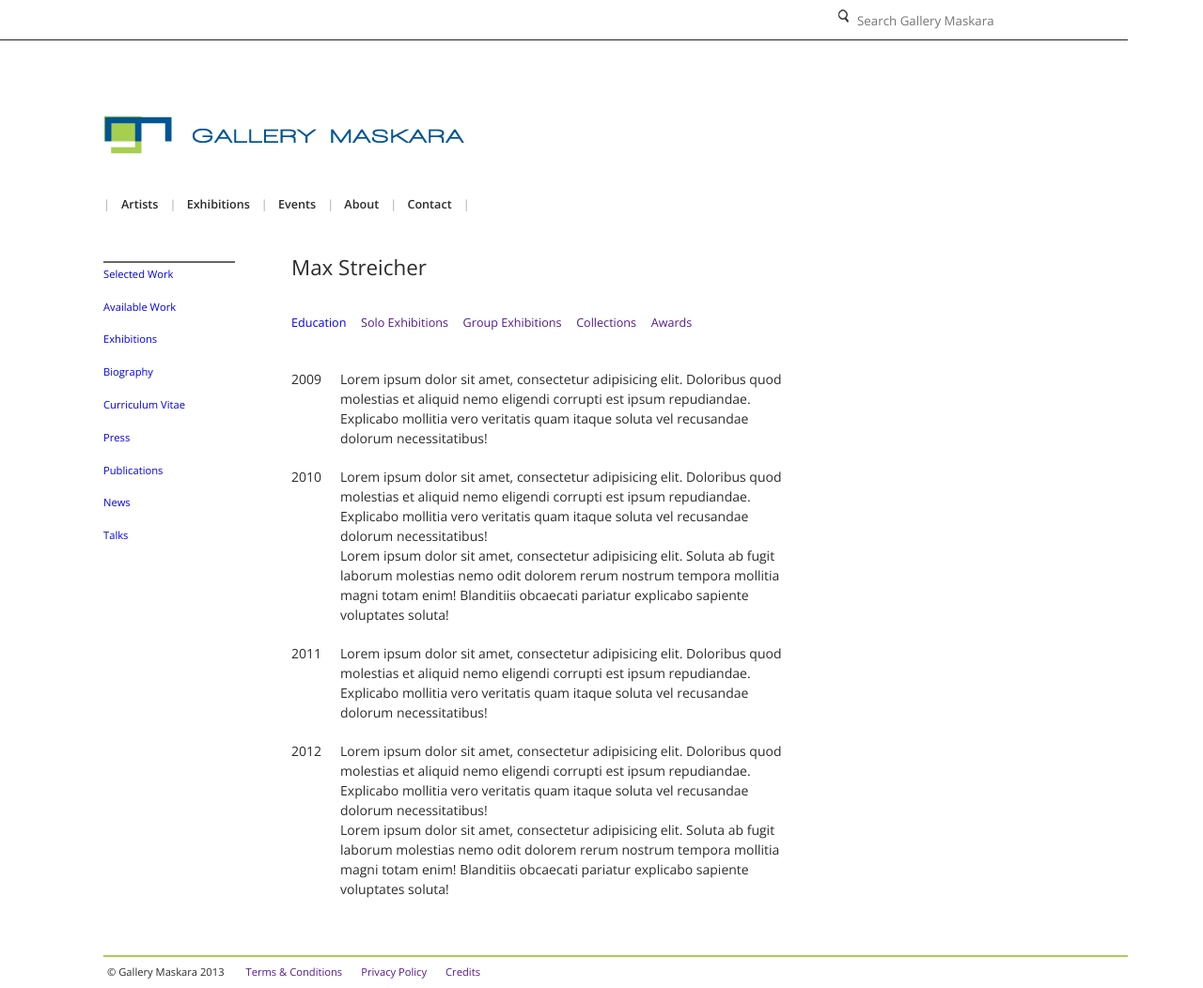
After one commit to batpad/gallerym, a Django app: template templates/cv.html in a window 1280 px wide. The commit adds this page. Shown: the whole page at 94% size. Run offline with Django 3.2, Linux system fonts and the light colour scheme; the template is opened without the code that fills it, so the values that code supplies are empty; parts of the project's set-up code (start-up, migrations or seed data) failed here and were passed over.

Commit message:
added cv page

```diff
--- a/static/css/flexslider.css
+++ b/static/css/flexslider.css
@@ -39,7 +39,7 @@ html[xmlns] .slides {display: block;}
 
 /* FlexSlider Default Theme
 *********************************/
-.flexslider {margin: 0 0 60px; background: #fff; /* border: 4px solid #fff; */ position: relative; /* -webkit-border-radius: 4px; -moz-border-radius: 4px; -o-border-radius: 4px; border-radius: 4px; */ /* box-shadow: 0 1px 4px rgba(0,0,0,.2); -webkit-box-shadow: 0 1px 4px rgba(0,0,0,.2); -moz-box-shadow: 0 1px 4px rgba(0,0,0,.2); -o-box-shadow: 0 1px 4px rgba(0,0,0,.2); */ zoom: 1;}
+.flexslider {margin: 0 0 16px; background: #fff; /* border: 4px solid #fff; */ position: relative; /* -webkit-border-radius: 4px; -moz-border-radius: 4px; -o-border-radius: 4px; border-radius: 4px; */ /* box-shadow: 0 1px 4px rgba(0,0,0,.2); -webkit-box-shadow: 0 1px 4px rgba(0,0,0,.2); -moz-box-shadow: 0 1px 4px rgba(0,0,0,.2); -o-box-shadow: 0 1px 4px rgba(0,0,0,.2); */ zoom: 1;}
 .flex-viewport {max-height: 2000px; -webkit-transition: all 1s ease; -moz-transition: all 1s ease; transition: all 1s ease;}
 .loading .flex-viewport {max-height: 300px;}
 .flexslider .slides {zoom: 1;}
@@ -49,7 +49,7 @@ html[xmlns] .slides {display: block;}
 
 /* Direction Nav */
 .flex-direction-nav {*height: 0;}
-.flex-direction-nav a {width: 30px; height: 30px; margin: -20px 0 0; display: block; background: url(../../static/img/bg_direction_nav.png) no-repeat 0 0; position: absolute; top: 50%; z-index: 10; cursor: pointer; text-indent: -9999px; /* opacity: 0; */ /* -webkit-transition: all .3s ease; */}
+.flex-direction-nav a {width: 30px; height: 30px; margin: -20px 0 0; display: block; /* background: url(../../static/img/bg_direction_nav.png) no-repeat 0 0; */ position: absolute; top: 50%; z-index: 10; cursor: pointer; text-indent: -9999px; /* opacity: 0; */ /* -webkit-transition: all .3s ease; */}
 .flex-direction-nav .flex-next {background-position: 100% 0; right: -36px; }
 .flex-direction-nav .flex-prev {left: -36px;}
 .flexslider:hover .flex-next {opacity: 0.8; /* right: 5px; */}
--- a/static/css/main.css
+++ b/static/css/main.css
@@ -15,7 +15,7 @@ body {
 	font-family: 'Open Sans', Arial, Helvetica, 'DejaVu Sans', sans-serif;
 	color: #2B2B2B;
 	font-size: 14px;
-	line-height: 1.4;
+	line-height: 1.5;
 }
 
 
@@ -165,7 +165,7 @@ textarea {
 }
 
 #contentMain, #footer {
-	padding: 0 0 0 110px;
+	padding: 40px 0 0 110px;
 }
 
 #logo {
@@ -273,6 +273,7 @@ textarea {
 .selectedHeading {
 	/* float: left; */
 	padding: 0 0 30px 0;
+	margin-top: -10px; /* hackish to maintain symmetry between tops of both columns  */
 }
 
 .paginationThumbs {
@@ -315,6 +316,53 @@ textarea {
 	padding: 16px 0 0 0;
 }
 
+#slideDescription {
+	padding: 16px 30px 0 0;
+	border-top: 2px solid #4A4E51;
+}
+
+#slideControlBox {
+	padding: 0 0 40px 0;
+}
+
+.imgBio {
+	padding: 20px 0 40px;
+}
+
+.bioContent {
+	padding: 0 40px 0 0;
+}
+
+.bioDownloadInfo {
+	border-top: 2px solid #4A4E51;
+	padding: 16px 0 0 0;
+}
+
+.anchorsCv {
+	padding: 0 0 40px 0;
+}
+
+.anchorsCv a {
+	margin: 0 12px 0 0;
+	font-size: 90%;
+}
+
+.anchorsCv a:hover, .anchorsCv a:focus, .selectedAnchorsCv {
+	border-bottom: 2px solid #005494;
+}
+
+.anchorDateBlock {
+	display: table-row;
+	padding: 0 0 20px 0;
+}
+
+.anchorDate, .anchorInfo {
+	display: table-cell;
+}
+
+.anchorInfo {
+	padding: 0 0 20px 20px;
+}
 
 /* MEDIA QUERIES */
 
--- /dev/null
+++ b/templates/cv.html
@@ -0,0 +1,83 @@
+{% extends 'base.html' %}
+
+
+{% block content %}
+
+<div id="sideBar" class="col25">
+
+    <div class="sideBarTitles">
+        <p><a href="/selected">Selected Work</a></p>
+        <p><a href="/available">Available Work</a></p>
+        <p><a href="/exhibitions">Exhibitions</a></p>
+        <p><a href="/biography">Biography</a></p>
+        <p><a href="/cv">Curriculum Vitae</a></p>
+        <p><a href="/press">Press</a></p>
+        <p><a href="/publications">Publications</a></p>
+        <p><a href="/news">News</a></p>
+        <p><a href="/talks">Talks</a></p>
+    </div>
+
+</div> <!-- end side bar  -->
+
+<div id="mainBar" class="col75">
+    <h1 class="selectedHeading">Max Streicher</h1>
+    <div class="anchorsCv">
+        <a href="#anchorEducation">Education</a>
+        <a href="">Solo Exhibitions</a>
+        <a href="">Group Exhibitions</a>
+        <a href="">Collections</a>
+        <a href="">Awards</a>
+    </div> <!-- end anchors cv  -->
+
+    <div class="anchorContent col70">
+
+        <div class="anchorDateBlock">
+            <div class="anchorDate">
+                <p>2009</p>
+            </div>
+            <div class="anchorInfo">
+                <p>Lorem ipsum dolor sit amet, consectetur adipisicing elit. Doloribus quod molestias et aliquid nemo eligendi corrupti est ipsum repudiandae. Explicabo mollitia vero veritatis quam itaque soluta vel recusandae dolorum necessitatibus!</p>
+            </div> <!-- end anchor info  -->
+
+        </div> <!-- end anchor date block  -->
+
+        <div class="anchorDateBlock">
+            <div class="anchorDate">
+                <p>2010</p>
+            </div>
+            <div class="anchorInfo">
+                <p>Lorem ipsum dolor sit amet, consectetur adipisicing elit. Doloribus quod molestias et aliquid nemo eligendi corrupti est ipsum repudiandae. Explicabo mollitia vero veritatis quam itaque soluta vel recusandae dolorum necessitatibus!</p>
+                <p>Lorem ipsum dolor sit amet, consectetur adipisicing elit. Soluta ab fugit laborum molestias nemo odit dolorem rerum nostrum tempora mollitia magni totam enim! Blanditiis obcaecati pariatur explicabo sapiente voluptates soluta!</p>
+            </div> <!-- end anchor info  -->
+
+        </div> <!-- end anchor date block  -->
+
+        <div class="anchorDateBlock">
+            <div class="anchorDate">
+                <p>2011</p>
+            </div>
+            <div class="anchorInfo">
+                <p>Lorem ipsum dolor sit amet, consectetur adipisicing elit. Doloribus quod molestias et aliquid nemo eligendi corrupti est ipsum repudiandae. Explicabo mollitia vero veritatis quam itaque soluta vel recusandae dolorum necessitatibus!</p>
+            </div> <!-- end anchor info  -->
+
+        </div> <!-- end anchor date block  -->
+
+        <div class="anchorDateBlock">
+            <div class="anchorDate">
+                <p>2012</p>
+            </div>
+            <div class="anchorInfo">
+                <p>Lorem ipsum dolor sit amet, consectetur adipisicing elit. Doloribus quod molestias et aliquid nemo eligendi corrupti est ipsum repudiandae. Explicabo mollitia vero veritatis quam itaque soluta vel recusandae dolorum necessitatibus!</p>
+                <p>Lorem ipsum dolor sit amet, consectetur adipisicing elit. Soluta ab fugit laborum molestias nemo odit dolorem rerum nostrum tempora mollitia magni totam enim! Blanditiis obcaecati pariatur explicabo sapiente voluptates soluta!</p>
+            </div> <!-- end anchor info  -->
+
+        </div> <!-- end anchor date block  -->
+
+
+    </div> <!-- end anchor content -->
+
+</div> <!-- end main bar  -->
+
+
+
+{% endblock %}
```
Also changed, not shown: templates/biography.html (+19 -0 lines), templates/single.html (+37 -8 lines), static/img/artist.jpg (added).
